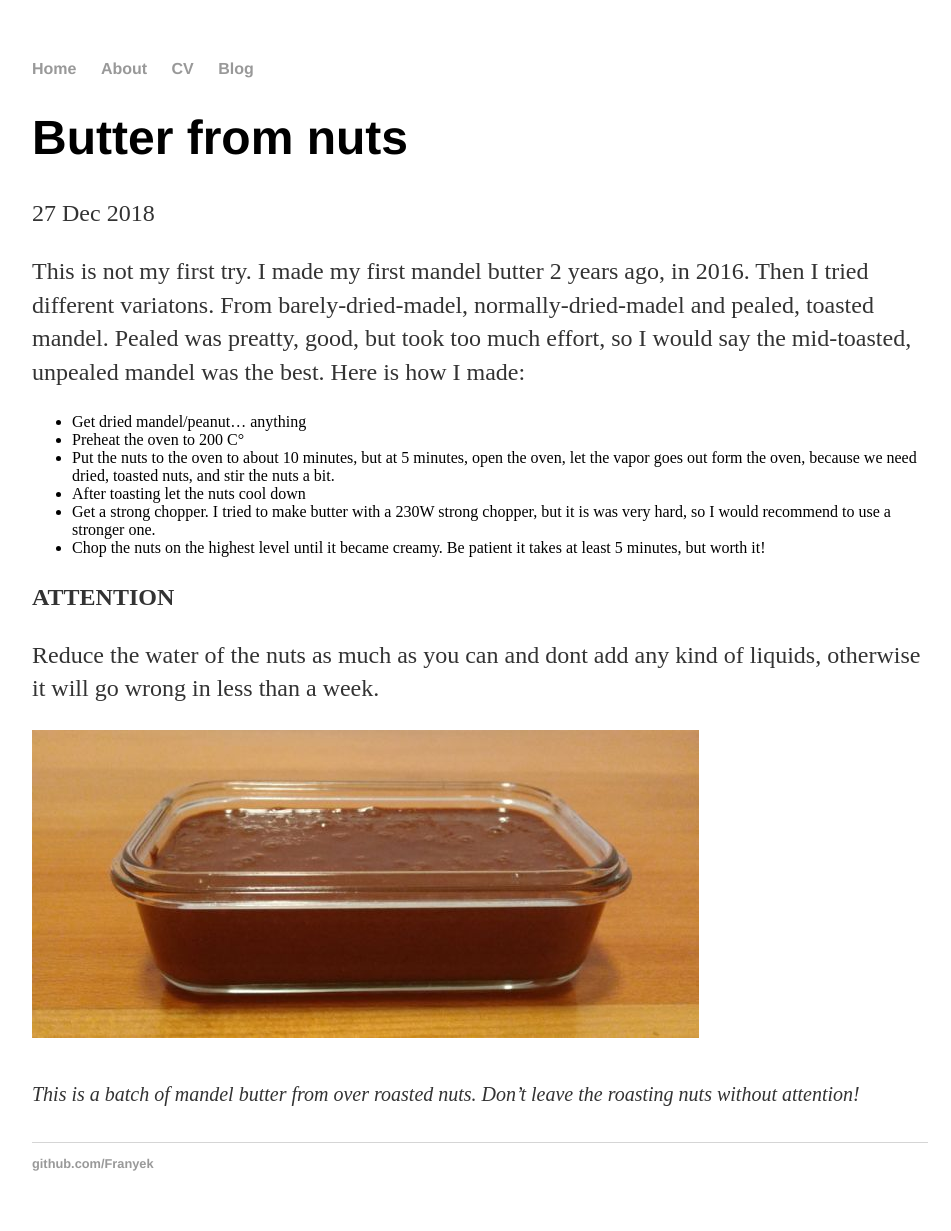
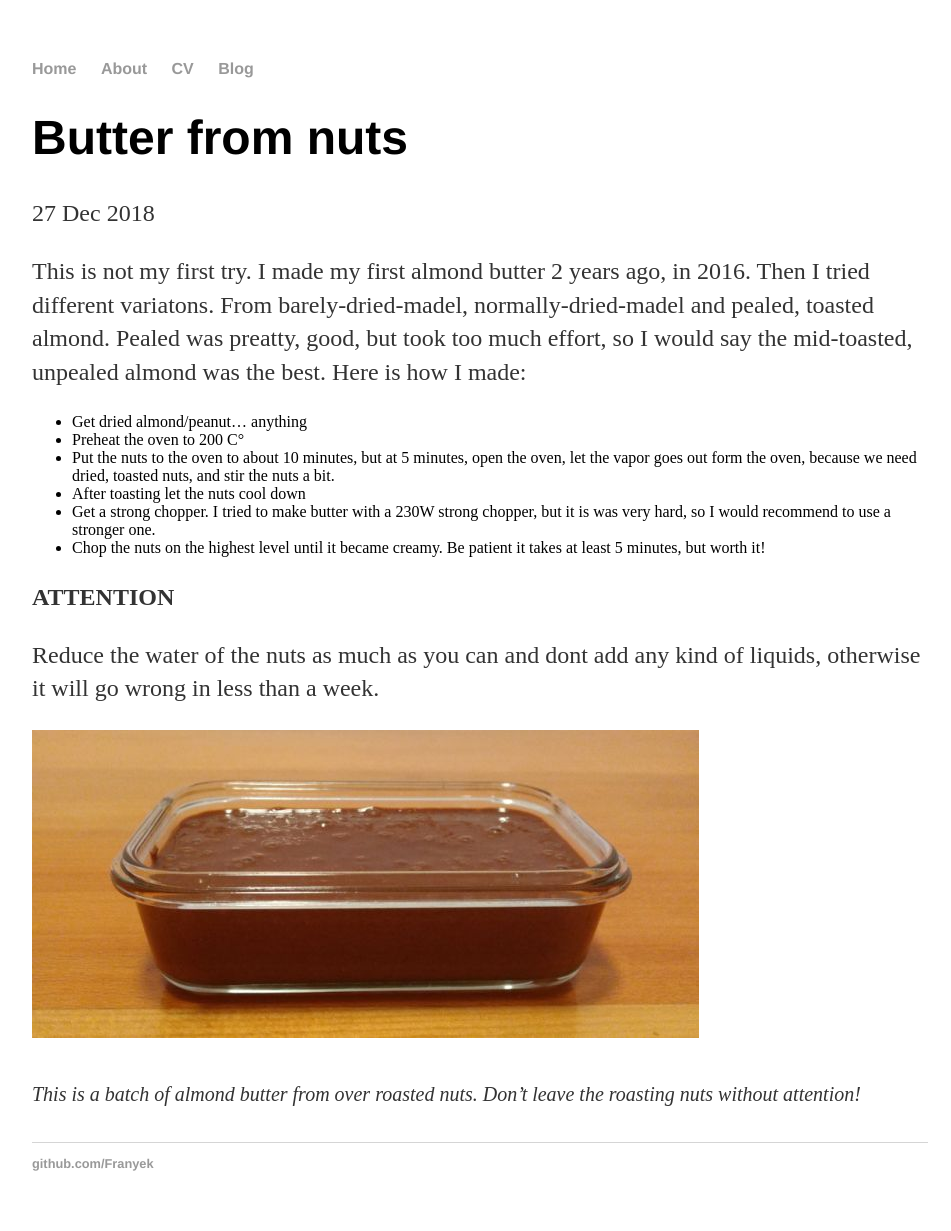
Before and after one commit to Franyek/franyek.github.io, a Jekyll site: the page built from _posts/2018-12-27-butter-from-nuts.md, in a window 1280 px wide. Shown: the whole page, without its empty margins (160-1111 px from the left). Built offline with Jekyll 4.4.1, drawn with Linux system fonts in a browser that asks for light colours.

```diff
--- a/_posts/2018-12-27-butter-from-nuts.md
+++ b/_posts/2018-12-27-butter-from-nuts.md
@@ -4,8 +4,8 @@
 date: 2018-12-27
 ---
 
-This is not my first try. I made my first mandel butter 2 years ago, in 2016. Then I tried different variatons. From barely-dried-madel, normally-dried-madel and pealed, toasted mandel. Pealed was preatty, good, but took too much effort, so I would say the mid-toasted, unpealed mandel was the best. Here is how I made:
- *  Get dried mandel/peanut... anything
+This is not my first try. I made my first almond butter 2 years ago, in 2016. Then I tried different variatons. From barely-dried-madel, normally-dried-madel and pealed, toasted almond. Pealed was preatty, good, but took too much effort, so I would say the mid-toasted, unpealed almond was the best. Here is how I made:
+ *  Get dried almond/peanut... anything
  *  Preheat the oven to 200 C°
  *  Put the nuts to the oven to about 10 minutes, but at 5 minutes, open the oven, let the vapor goes out form the oven, because we need dried, toasted nuts, and stir the nuts a bit.
  *  After toasting let the nuts cool down
@@ -17,6 +17,6 @@
 
 Reduce the water of the nuts as much as you can and dont add any kind of liquids, otherwise it will go wrong in less than a week.
 
-![Butter from over roasted mandel](http://franyek.github.io/images/2018-12-27-butter-from-buts-01.jpg)
+![Butter from over roasted almond](http://franyek.github.io/images/2018-12-27-butter-from-buts-01.jpg)
 
-<sub>*This is a batch of mandel butter from over roasted nuts. Don't leave the roasting nuts without attention!*<sub>
+<sub>*This is a batch of almond butter from over roasted nuts. Don't leave the roasting nuts without attention!*<sub>
```
Also changed, not shown: _posts/2018-12-30-my-dhali.md (added, +28 -0 lines).
